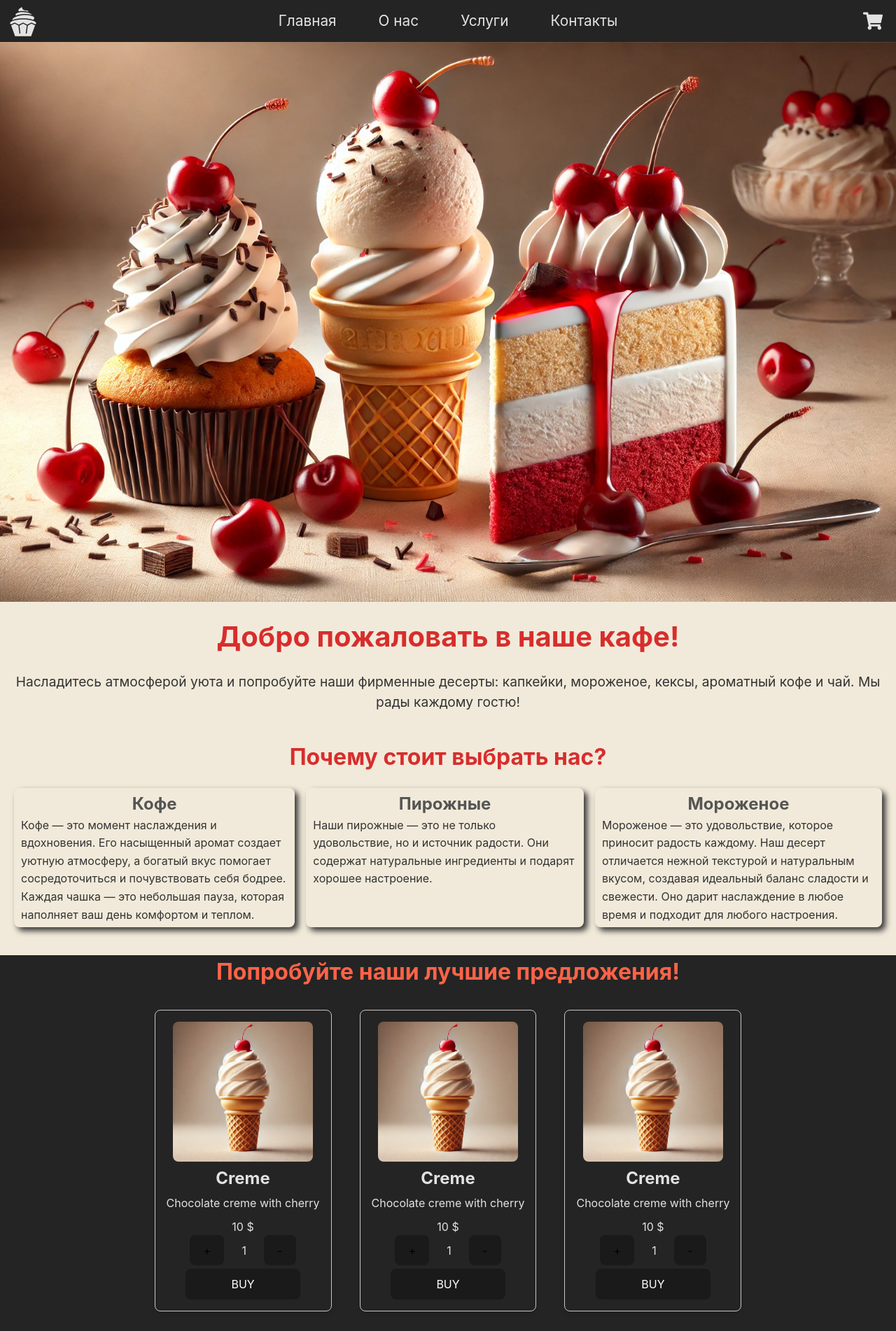
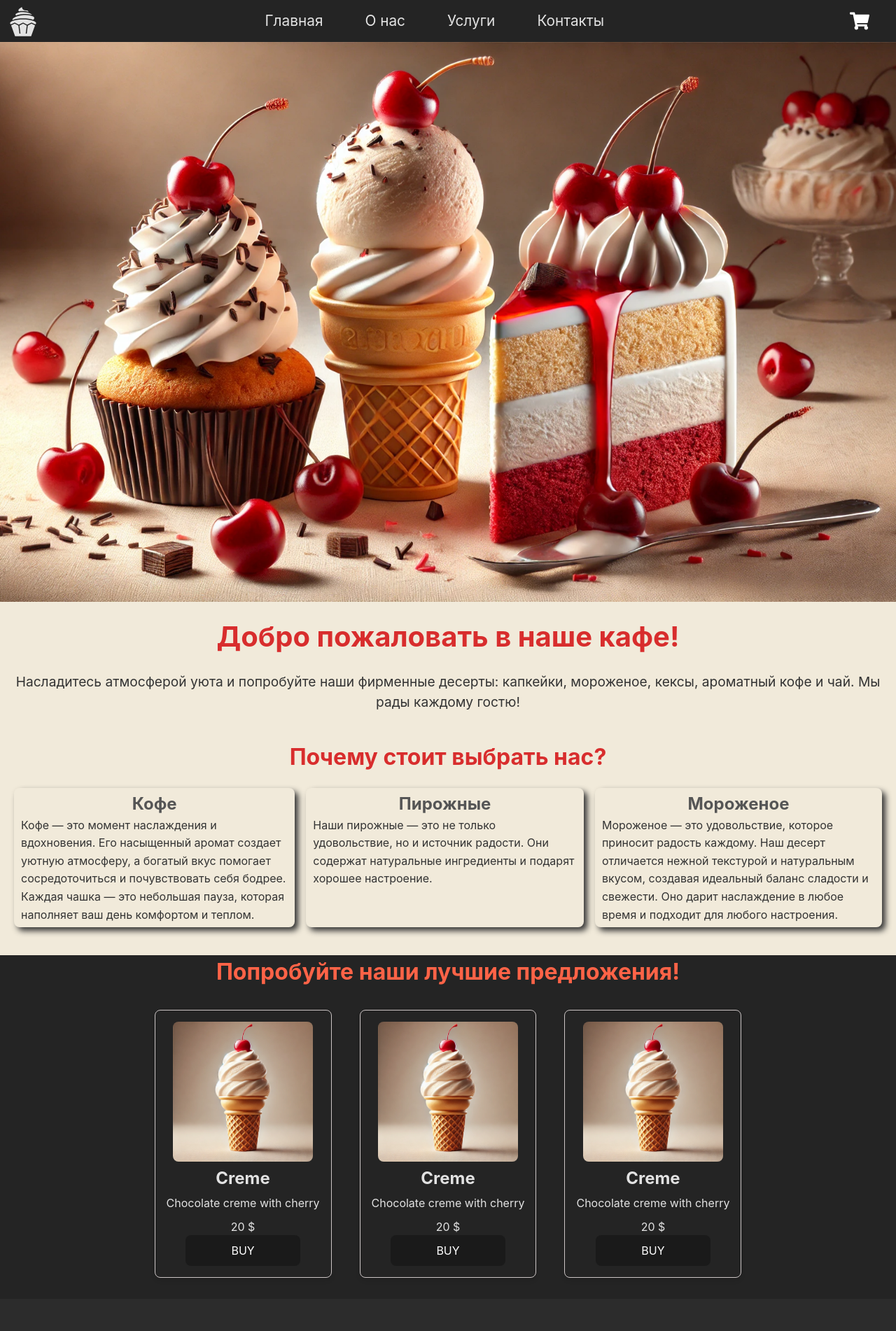
Before and after one commit to IrinaV1/LessonReact, a React (Vite) app in the folder lesson1/: page / in a window 1280 px wide. Shown: the top 1902 px of the page at 70% size. Built offline with nearby package versions, Linux system fonts and the light colour scheme.

Commit message:
added css in CardModal

```diff
--- a/lesson1/src/App.jsx
+++ b/lesson1/src/App.jsx
@@ -7,15 +7,22 @@ import Main from './components/Main/Main';
 import Cards from './components/Cards/Cards';
 import Footer from './components/Footer/Footer';
 
+
 function App() {
 
+const [cartItems, setCartItems] = useState([]);
+
+
+const addToCart = (item) => {
+setCartItems((prevCartItems) => [...prevCartItems, item])
+}
 
   return (
     <>
- <Navbar />
+ <Navbar cartItems={cartItems} />
  <Header />
 <Main />
-<Cards />
+<Cards addToCart={addToCart}/>
    <Footer />
 
     </>
--- a/lesson1/src/App.module.css
+++ b/lesson1/src/App.module.css
@@ -6,53 +6,50 @@
 }
 
 
-/* Убираем отступы */
 * {
   margin: 0;
   padding: 0;
-  box-sizing: border-box; /* Обеспечивает правильный расчет размеров блоков */
+  box-sizing: border-box;
 }
 
-/* Убираем стандартное оформление списков */
 ol, ul {
   list-style: none;
 }
 
-/* Убираем стандартное оформление ссылок */
+
 a {
   text-decoration: none;
   color: inherit;
 }
 
-/* Убираем границы у элементов форм */
+
 input, button, textarea, select {
   border: none;
   outline: none;
-  font: inherit; /* Наследуем шрифты для согласованности */
+  font: inherit;
 }
 
-/* Убираем стандартные стили у таблиц */
+
 table {
   border-collapse: collapse;
   border-spacing: 0;
 }
 
-/* Устанавливаем базовые размеры шрифта и линии текста */
+
 html {
-  font-size: 16px; /* Базовый размер текста */
-  line-height: 1.5; /* Комфортное расстояние между строками */
+  font-size: 16px;
+  line-height: 1.5;
 }
 
-/* Удаляем дополнительные стили кнопок и добавляем интерактивность */
+
 button {
 
   cursor: pointer;
 }
 
-/* Убираем стандартное оформление картинок */
 
 
-/* Удаляем стандартные стили полей форм */
+
 textarea {
-  resize: none; /* Отключаем изменение размеров */
+  resize: none;
 }
--- a/lesson1/src/components/Card/Card.jsx
+++ b/lesson1/src/components/Card/Card.jsx
@@ -1,39 +1,35 @@
-import React, {useState} from 'react';
+import React from 'react';
 import styles from "./Card.module.css";
 import productImage from "../../assets/images/img2.webp"
 
-function Card() {
-const [item, setItem] = useState(1);
-const [cost, setCost] = useState(10);
+function Card({addToCart}) {
 
-function btnPlus() {
 
- setItem(item + 1);
- setCost(cost + 10);
+
+const product = {
+id: Math.random(),
+name: 'Creme',
+description: "Chocolate creme with cherry",
+cost: 20,
+image: productImage,
+quantity: 1,
 }
 
-function btnMinus() {
-if (item > 1) {
-  setItem(item - 1);}
 
-  if (item > 1) {
-  setCost(cost - 10);}
- }
+
 
   return (
     <div className={styles.card}>
       <img className={styles.productImage} src={productImage} alt='img1'/>
-      <h2 className={styles.title}>Creme</h2>
+      <h2 className={styles.title}>{product.name}</h2>
 <p className={styles.title_product}> Chocolate creme with cherry </p>
 
 
   <div>
-  <div><span className={styles.price}>{cost} $</span></div>
-    <button onClick={btnPlus} className={styles.btn_plus}>+</button>
-    <span className={styles.total}>{item}</span>
-    <button onClick={btnMinus} className={styles.btn_min}>-</button>
+  <div><span className={styles.price}>{product.cost} $</span></div>
 
- <div> <button onClick={() => btnPlus } className={styles.btn_buy}>BUY</button> </div>
+
+ <div> <button onClick={() => addToCart(product)} className={styles.btn_buy}>BUY</button> </div>
 
    </div>
     </div>
--- a/lesson1/src/components/Card/Card.module.css
+++ b/lesson1/src/components/Card/Card.module.css
@@ -8,13 +8,7 @@
   text-align: center;
   box-sizing: border-box;
 }
-.btn_plus{
-  margin: 0 20px 5px;
-}
-.btn_min{
-  margin: 0 20px 5px;
 
-}
 .btn_buy{
   padding: 10px 65px;
   color: #fff;
--- a/lesson1/src/components/Cards/Cards.jsx
+++ b/lesson1/src/components/Cards/Cards.jsx
@@ -2,14 +2,14 @@ import React from "react";
 import styles from "./Cards.module.css";
 import Card from "../Card/Card";
 
-function Cards() {
+function Cards({addToCart}) {
   return (
     <section className={styles.cards_section}>
       <h2 className={styles.cards_title}>Попробуйте наши лучшие предложения!</h2>
       <div className={styles.cards_container}>
-        <Card />
-        <Card />
-        <Card />
+        <Card addToCart={addToCart} />
+        <Card addToCart={addToCart}/>
+        <Card addToCart={addToCart}/>
       </div>
     </section>
   );
--- a/lesson1/src/components/Navbar/Navbar.jsx
+++ b/lesson1/src/components/Navbar/Navbar.jsx
@@ -3,14 +3,33 @@ import styles from './Navbar.module.css';
 import { GiCupcake } from "react-icons/gi";
 import { FaShoppingCart } from "react-icons/fa";
 
-function Navbar() {
+function Navbar({cartItems}) {
 
   const [isCartOpen, setIsCartOpen] = useState(false);
+  const [itemTotal, setItemTotal] = useState(1);
+  const [cost, setCost] = useState(10);
 
-  const toggleCart = (e) => {
-    e.preventDefault(); // Чтобы ссылка не перезагружала страницу
-    setIsCartOpen(!isCartOpen);
+
+  const toggleCart = () => {
+  setIsCartOpen(!isCartOpen);
   };
+
+
+
+
+  function btnPlus() {
+
+   setItemTotal(itemTotal + 1);
+   setCost(cost + 10);
+  }
+
+  function btnMinus() {
+  if (itemTotal > 1) {
+    setItemTotal(item - 1);}
+
+    if (itemTotal > 1) {
+    setCost(cost - 10);}
+   }
 
   return (
     <div className={styles.navbar}>
@@ -21,12 +40,12 @@ function Navbar() {
     <li className={styles.menu}><a href="/services">Услуги</a></li>
     <li className={styles.menu}><a href="/contact">Контакты</a></li>
 </ul>
-<a href="/"
+<button
 className={styles.box}
 onClick={toggleCart}
 >
   <FaShoppingCart size={28} />
-  </a>
+  </button>
 
 
 {isCartOpen && (
@@ -35,8 +54,29 @@ onClick={toggleCart}
             ✖
           </button>
           <div className={styles.cartContent}>
-            <h3>Корзина</h3>
-            <p>Здесь появятся ваши товары.</p>
+            <p>Корзина</p>
+
+         {cartItems.length === 0 ?
+          (
+          <p>Hello</p>
+          ) : (
+            cartItems.map((item, index) => (
+<div key={index} className={styles.cartItem}>
+                  <img src={item.image} alt={item.name} className={styles.cartImage} />
+                  <div>
+                    <p>{item.name}</p>
+                    <p>{item.description}</p>
+                    <p>Цена: {item.cost} $</p>
+                        <button onClick={() => btnPlus} className={styles.btn_plus}>+</button>
+                        <span className={styles.total}>{item.quantity}</span>
+                        <button onClick={() => btnMinus} className={styles.btn_min}>-</button>
+
+                  </div>
+                </div>
+            ))
+          )
+
+        }
           </div>
         </div>
       )}
@@ -45,4 +85,5 @@ onClick={toggleCart}
   )
 }
 
+
 export default Navbar
--- a/lesson1/src/components/Navbar/Navbar.module.css
+++ b/lesson1/src/components/Navbar/Navbar.module.css
@@ -1,4 +1,4 @@
-.navbar{
+.navbar {
     max-width: 1280px;
     width: 100%;
     display: flex;
@@ -20,7 +20,7 @@
 
 }
 .logo:hover {
-    color: #eecd87; /* Более насыщенный розовый при наведении */
+    color: #eecd87;
   }
 
   .navbar_menu{
@@ -46,21 +46,27 @@
     margin: 0px 15px;
 }
 
+.box{
+  color: #fff;
+ background: none;
+}
 
 
 
 .cartModal {
+  display: flex;
+  flex-direction: column;
     position: fixed;
     top: 0;
     right: 0;
-    width: 300px;
-    height: 100%;
+    width: 400px;
+    height: 100vh;
     background-color: #fff;
     box-shadow: -2px 0 5px rgba(0, 0, 0, 0.2);
     padding: 5px 0px;
     z-index: 1000;
-    display: flex;
-    flex-direction: column;
+
+    transition: transform 0.3s ease-in-out;
   }
 
   .closeButton {
@@ -68,20 +74,33 @@
     font-size: 1.5rem;
     background: none;
     border: none;
-    color: #333;
+ color: #242424;
     cursor: pointer;
     margin-bottom: 10px;
     padding: 5px 20px;
+
   }
-
+  .cartItem{
+    display: flex;
+    flex-direction: row;
+    margin: 20px;
+    border: 1px ;
+  }
   .cartContent {
-    flex-grow: 1;
+   flex: 1;
+   overflow-y: scroll;
     display: flex;
     flex-direction: column;
-    justify-content: center;
+    justify-content: start;
     align-items: center;
     text-align: center;
+    height: auto;
+    margin: 10px ;
   }
+  .cartContent::-webkit-scrollbar {
+    width: 0; /* Ширина скроллбара */
+    height: 0;
+}
 
   .cartContent h3 {
     margin-bottom: 10px;
@@ -90,4 +109,22 @@
   .cartContent p {
     color: #666;
     font-size: 1rem;
+
   }
+  .btn_plus{
+    margin: 0 20px 5px;
+  }
+  .btn_min{
+    margin: 0 20px 5px;
+
+  }
+  .total{
+    color: #242424;
+    background-color: #eecd87;
+  }
+
+  .cartImage{
+  max-width: 150px;
+      height: 150px;
+      border-radius: 8px;
+  }
```
